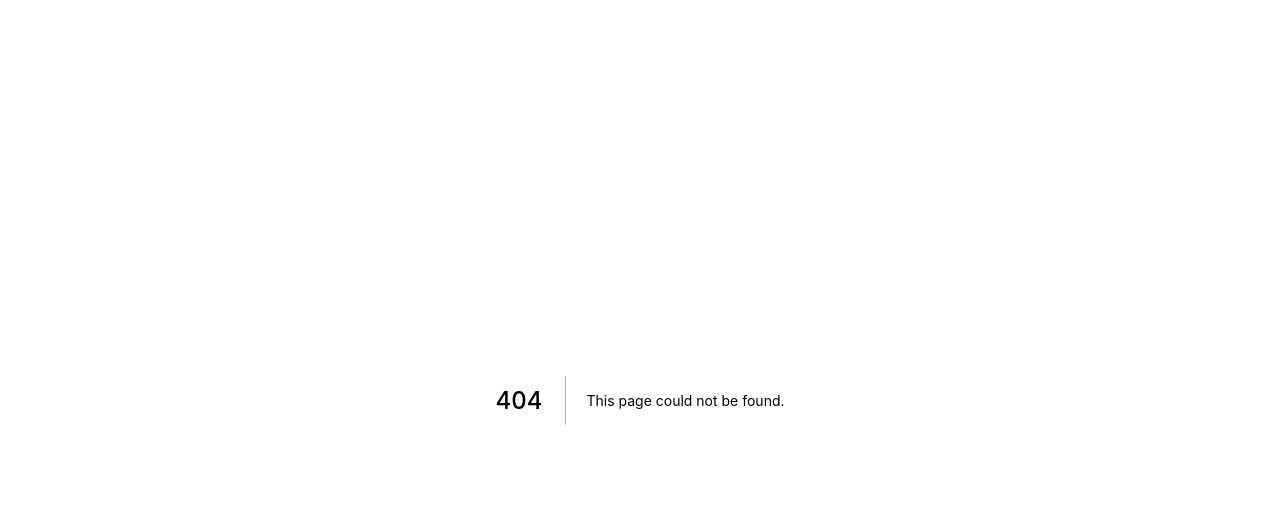
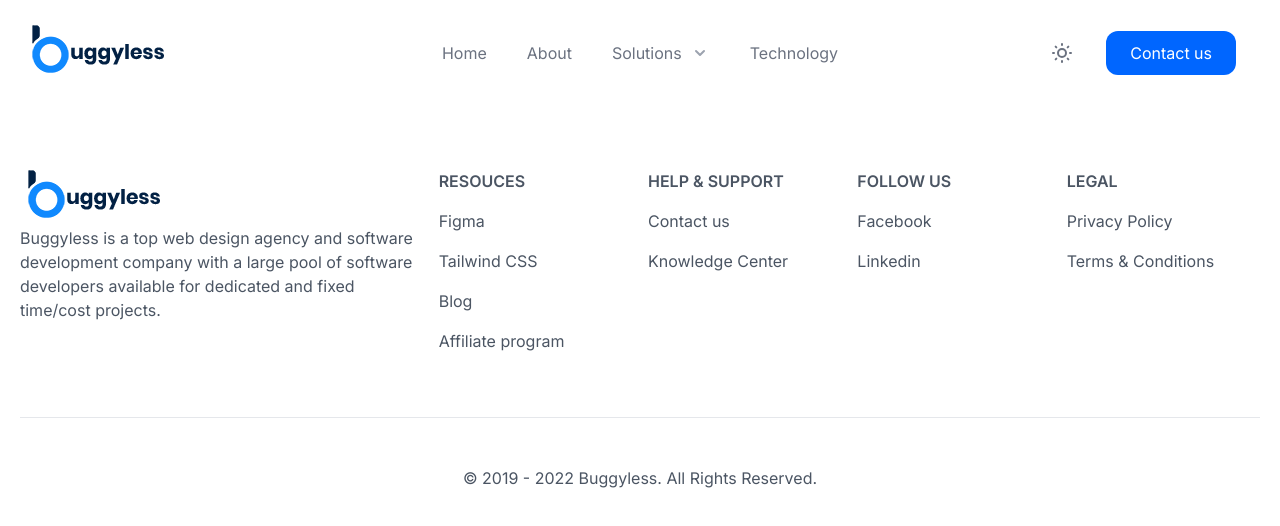
Before and after one commit to dransidu/buggyless, a Next.js app: page /ContactUs in a window 1280 px wide. Before the commit this address had no page. Shown: the top 526 px of the page. Built offline with nearby package versions, Linux system fonts and the light colour scheme.

Commit message:
Creating Contact us page

```diff
--- /dev/null
+++ b/pages/ContactUs.js
@@ -0,0 +1,11 @@
+import Navbar from "../components/Navbar";
+import Footer from "../components/Footer";
+
+export default function ContactUs() {
+    return (
+        <div>
+            <Navbar/>
+            <Footer />
+        </div>
+    )
+}
```
